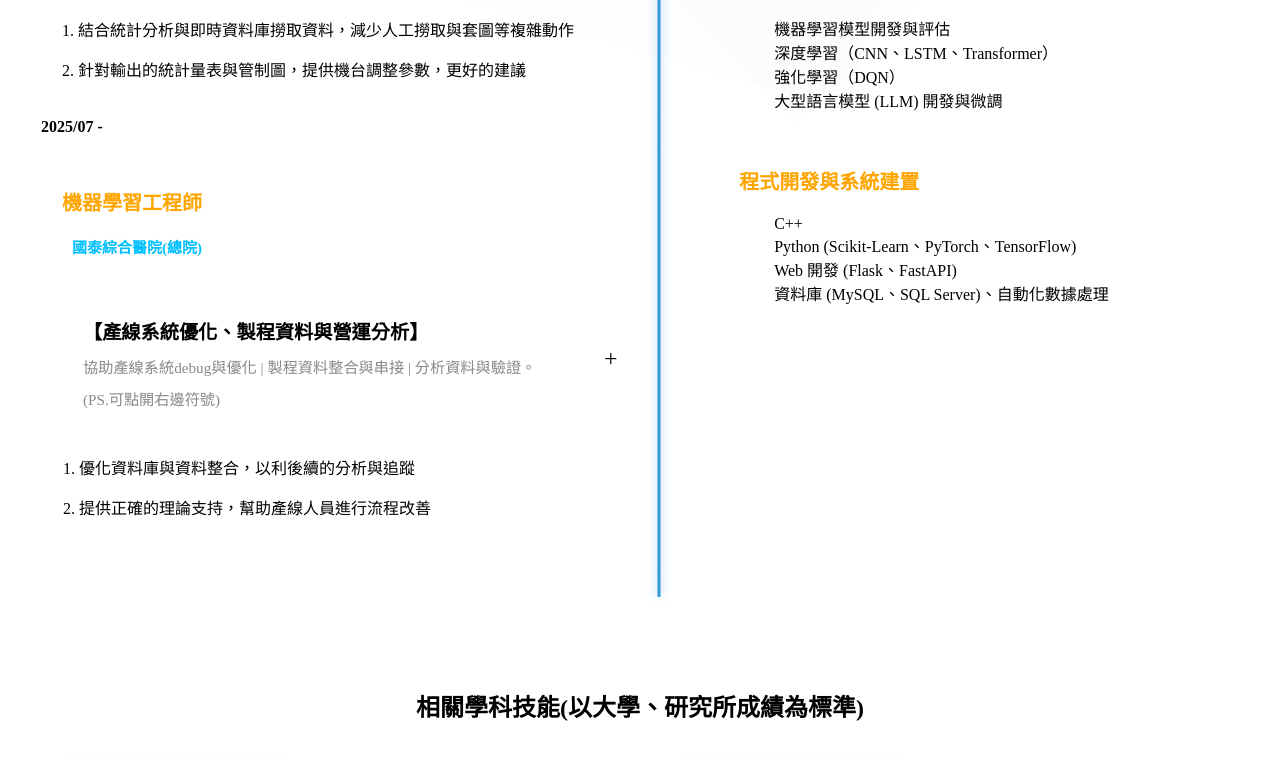
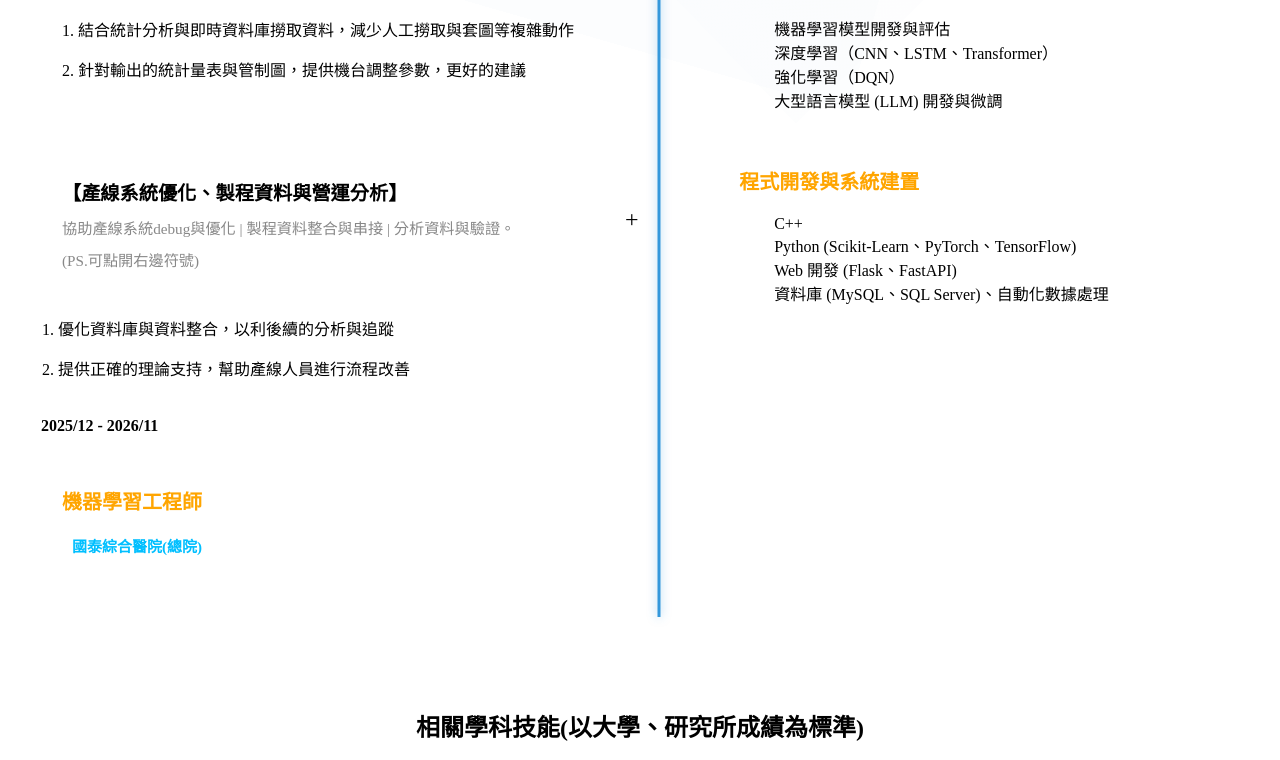
Before and after one commit to adsf98171/Self_Website, a plain HTML site: page index.html in a window 1280 px wide. Shown: the part 1015-1775 px from the top of the page. Drawn offline with nearby package versions, Linux system fonts and the light colour scheme; animation ran at ten frames a second.

Commit message:
Update index.html

```diff
--- a/index.html
+++ b/index.html
@@ -96,12 +96,6 @@
                             <p>1. 結合統計分析與即時資料庫撈取資料，減少人工撈取與套圖等複雜動作</p>
                             <p>2. 針對輸出的統計量表與管制圖，提供機台調整參數，更好的建議</p>
 							</div>
-
-                        <div class="timeline-date">2025/07 - </div>
-                        <div class="timeline-content">
-                            <h3>機器學習工程師</h3>
-                            <h4>國泰綜合醫院(總院)</h4>
-							<!-- 系統二 -->
                             <div class="project-card">
                                 <div class="project-header" onclick="toggleProject('erp-system-botech')">
                                     <h3>【產線系統優化、製程資料與營運分析】</h3>
@@ -130,6 +124,13 @@
 							 <p>1. 優化資料庫與資料整合，以利後續的分析與追蹤</p>
                             <p>2. 提供正確的理論支持，幫助產線人員進行流程改善</p>
                             </div>
+
+                        <div class="timeline-date">2025/12 - 2026/11</div>
+                        <div class="timeline-content">
+                            <h3>機器學習工程師</h3>
+                            <h4>國泰綜合醫院(總院)</h4>
+							<!-- 系統二 -->
+
                         </div>
                     </div>
                 </div>
```
